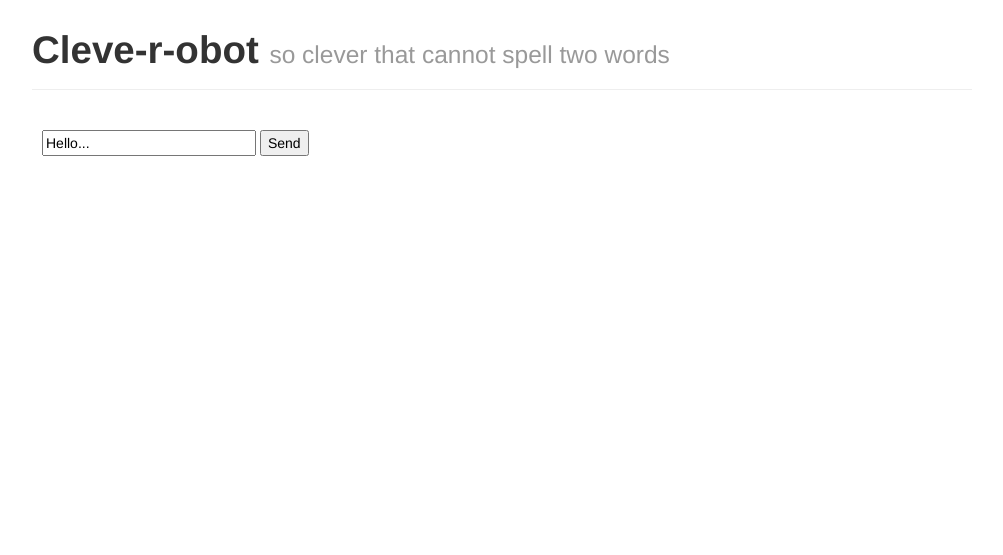
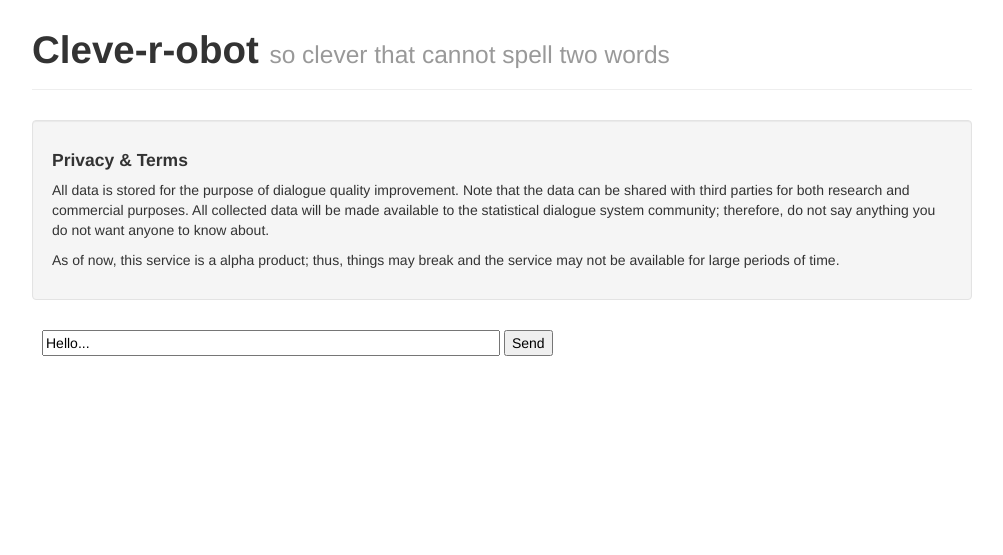
Before and after one commit to oplatek/cleverobot, a Python web app: template app/cleverbot/templates/index.html in a window 1280 px wide. Shown: the top 555 px of the page, without its empty margins (138-1141 px from the left). Before the commit the page ends 156 px from the top, so only its background shows below. Run offline with Jinja, Linux system fonts and the light colour scheme; the template is opened without the code that fills it, so the values that code supplies are empty.

Commit message:
term of use added

```diff
--- a/app/cleverbot/static/chat.css
+++ b/app/cleverbot/static/chat.css
@@ -25,3 +25,7 @@ form {
     padding: 10px;
     width:100%;
 }
+
+#m {
+    width:450px;
+}
--- a/app/cleverbot/templates/layout.html
+++ b/app/cleverbot/templates/layout.html
@@ -19,6 +19,18 @@
         </div>
     </div>
 </div>
+<div class="well" style="margin-top: 20px">
+    <h4>Privacy &amp; Terms</h4>
+    <p>
+        All data is stored for the purpose of dialogue quality improvement.
+        Note that the data can be shared with third parties for both research and commercial purposes.
+        All collected data will be made available to the statistical dialogue system community;
+        therefore, do not say anything you do not want anyone to know about.
+    </p>
+    <p>
+        As of now, this service is a alpha product; thus, things may break and the service may not be available for large periods of time.
+    </p>
+</div>
 <div class="content">
 {% block content %}
 {% endblock %}
```
